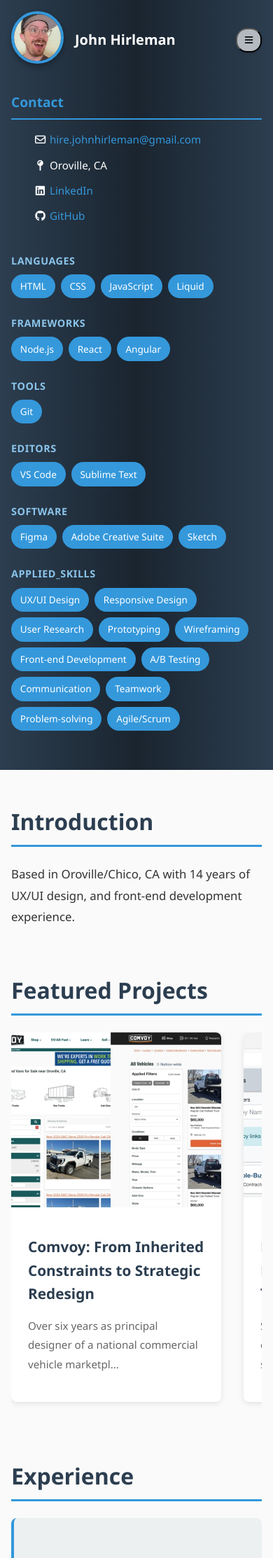
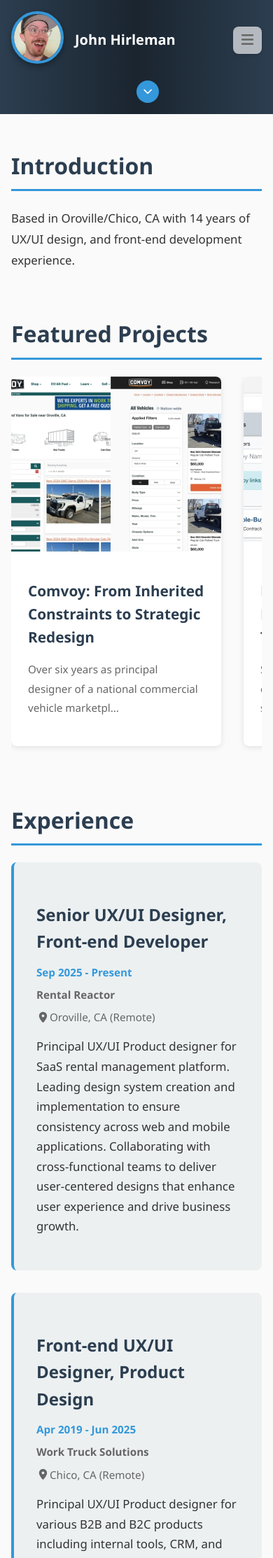
Before and after one commit to johnhirleman/my-portfolio, a Jekyll site: the page built from index.html, in a window 390 px wide. Shown: the top 2226 px of the page at 70% size. Built offline with Jekyll 4.4.1, drawn with Linux system fonts in a browser that asks for light colours.

Commit message:
added carousel functionality to homepage fetured projects, fixed sidebar quote element to always show, adjusted styling to mobile nav menu.

```diff
--- a/_includes/sidebar.html
+++ b/_includes/sidebar.html
@@ -57,4 +57,6 @@
     </section>
     {% endif %}
 
+    <button class="sidebar-btn"><i class="fas fa-chevron-down"></i></button>
+
 </div>
--- a/_sass/_home.scss
+++ b/_sass/_home.scss
@@ -25,6 +25,37 @@
         margin-bottom: 1rem;
         line-height: 1.8;
         font-size: 1.05rem;
+    }
+}
+
+// Projects carousel wrapper
+.projects-carousel {
+    display: flex;
+    align-items: center;
+    gap: 0.75rem;
+}
+
+.carousel-btn {
+    flex-shrink: 0;
+    height: 2rem;
+    width: 2rem;
+    border: none;
+    border-radius: 100%;
+    background-color: $accent-color;
+    color: $white;
+    cursor: pointer;
+    display: flex;
+    align-items: center;
+    justify-content: center;
+    transition: background-color 0.2s ease, opacity 0.2s ease;
+
+    &:hover:not(:disabled) {
+        background-color: color.adjust($accent-color, $lightness: -10%);
+    }
+
+    &:disabled {
+        opacity: 0.3;
+        cursor: default;
     }
 }
 
@@ -152,6 +183,12 @@
 
 }
 
+@media (max-width: $breakpoint-tablet) {
+    .carousel-btn {
+        display: none;
+    }
+}
+
 @media (max-width: $breakpoint-mobile) {
 
     .project-item {
--- a/_sass/_navigation.scss
+++ b/_sass/_navigation.scss
@@ -74,6 +74,11 @@
         margin-right: 0;
         margin-left: auto;
         position: static;
+        border: none;
+        border-radius: .5rem;
+        padding: .5rem;
+        font-size: 1.25rem;
+        color: color.adjust($text-color, $lightness: 20%);
 
     }
 
@@ -101,6 +106,7 @@
                 flex-direction: column;
 
                 .nav-link {
+                    display: block;
                     width: 100%;
                     text-align: center;
                 }
--- a/_sass/_sidebar.scss
+++ b/_sass/_sidebar.scss
@@ -101,6 +101,17 @@
 
     }
 
+    .sidebar-btn {
+        display: none;
+        margin-left: 50%;
+        height: 2rem;
+        width: 2rem;
+        border: none;
+        border-radius: 100%;
+        background-color: $accent-color;
+        color: $white;
+    }
+
 
 }
 
@@ -183,6 +194,7 @@
         width: 100%;
         position: static;
         height: auto;
+        overflow: visible;
         padding: 1rem;
 
         .avatar img {
@@ -197,21 +209,45 @@
         }
     }
 
-    .sidebar-content .sidebar-header {
-        grid-template-columns: auto auto 1fr;
-        margin-bottom: 1rem;
+    .sidebar-content {
+        max-width: 100%;
+
+        .sidebar-header {
+            grid-template-columns: auto auto 1fr;
+            margin-bottom: 1rem;
+        }
 
         .avatar, .profile-name {
             margin-bottom: 0;
         }
 
-    }
+        .sidebar-btn {
+            display: block;
+        }
 
-    .sidebar-content {
-        max-width: 100%;
+        .sidebar-section {
+            max-height: 0;
+            overflow: hidden;
+            opacity: 0;
+            transition: max-height 0.3s ease-in-out, opacity 0.3s ease;
+            margin: 0;
+        }
 
-        .sidebar-header {
-            grid-template-columns: auto auto 1fr;
+        &.sidebar-expanded {
+
+            .sidebar-section {
+                max-height: 800px;
+                opacity: 1;
+                margin-bottom: 1rem;
+            }
+
+            .sidebar-quote {
+                margin-bottom: 0;
+            }
+        }
+
+        .sidebar-btn i {
+            transition: transform 0.5s ease;
         }
     }
 
--- a/assets/js/main.js
+++ b/assets/js/main.js
@@ -14,4 +14,46 @@
 
         });
     }
+
+    // projects carousel (desktop)
+    const projectsScroll = document.querySelector('.projects-scroll');
+    const carouselBtnLeft = document.querySelector('.carousel-btn-left');
+    const carouselBtnRight = document.querySelector('.carousel-btn-right');
+
+    if (projectsScroll && carouselBtnLeft && carouselBtnRight) {
+        const scrollAmount = 432; // ~400px card + 2rem gap
+
+        function updateCarouselButtons() {
+            carouselBtnLeft.disabled = projectsScroll.scrollLeft <= 0;
+            carouselBtnRight.disabled = projectsScroll.scrollLeft + projectsScroll.clientWidth >= projectsScroll.scrollWidth - 1;
+        }
+
+        carouselBtnLeft.addEventListener('click', function() {
+            projectsScroll.scrollBy({ left: -scrollAmount, behavior: 'smooth' });
+        });
+
+        carouselBtnRight.addEventListener('click', function() {
+            projectsScroll.scrollBy({ left: scrollAmount, behavior: 'smooth' });
+        });
+
+        projectsScroll.addEventListener('scroll', updateCarouselButtons);
+        updateCarouselButtons();
+    }
+
+    // sidebar collapse toggle (tablet/mobile)
+    document.addEventListener('click', function(e) {
+        const btn = e.target.closest('.sidebar-btn');
+        if (!btn) return;
+
+        const sidebarContent = document.querySelector('.sidebar-content');
+        if (!sidebarContent) return;
+
+        sidebarContent.classList.toggle('sidebar-expanded');
+
+        const icon = btn.querySelector('i');
+        if (icon) {
+            icon.classList.toggle('fa-chevron-down');
+            icon.classList.toggle('fa-chevron-up');
+        }
+    });
 });
--- a/index.html
+++ b/index.html
@@ -15,6 +15,10 @@
 
 <section class="projects-section">
     <h2>Featured Projects</h2>
+    <div class="projects-carousel">
+        <button class="carousel-btn carousel-btn-left" aria-label="Scroll left" disabled>
+            <i class="fas fa-chevron-left"></i>
+        </button>
         <div class="projects-scroll">
             {% assign featured_projects = site.projects | where: "featured", true | sort: "featured_order:1" %}
             {% for project in featured_projects limit:4 %}
@@ -51,6 +55,10 @@
                     <p>Brief project description</p>
                 </div>
             {% endif %}
+        </div>
+        <button class="carousel-btn carousel-btn-right" aria-label="Scroll right">
+            <i class="fas fa-chevron-right"></i>
+        </button>
     </div>
 </section>
 
```
Lines whose indentation alone changed are shown as unchanged.
